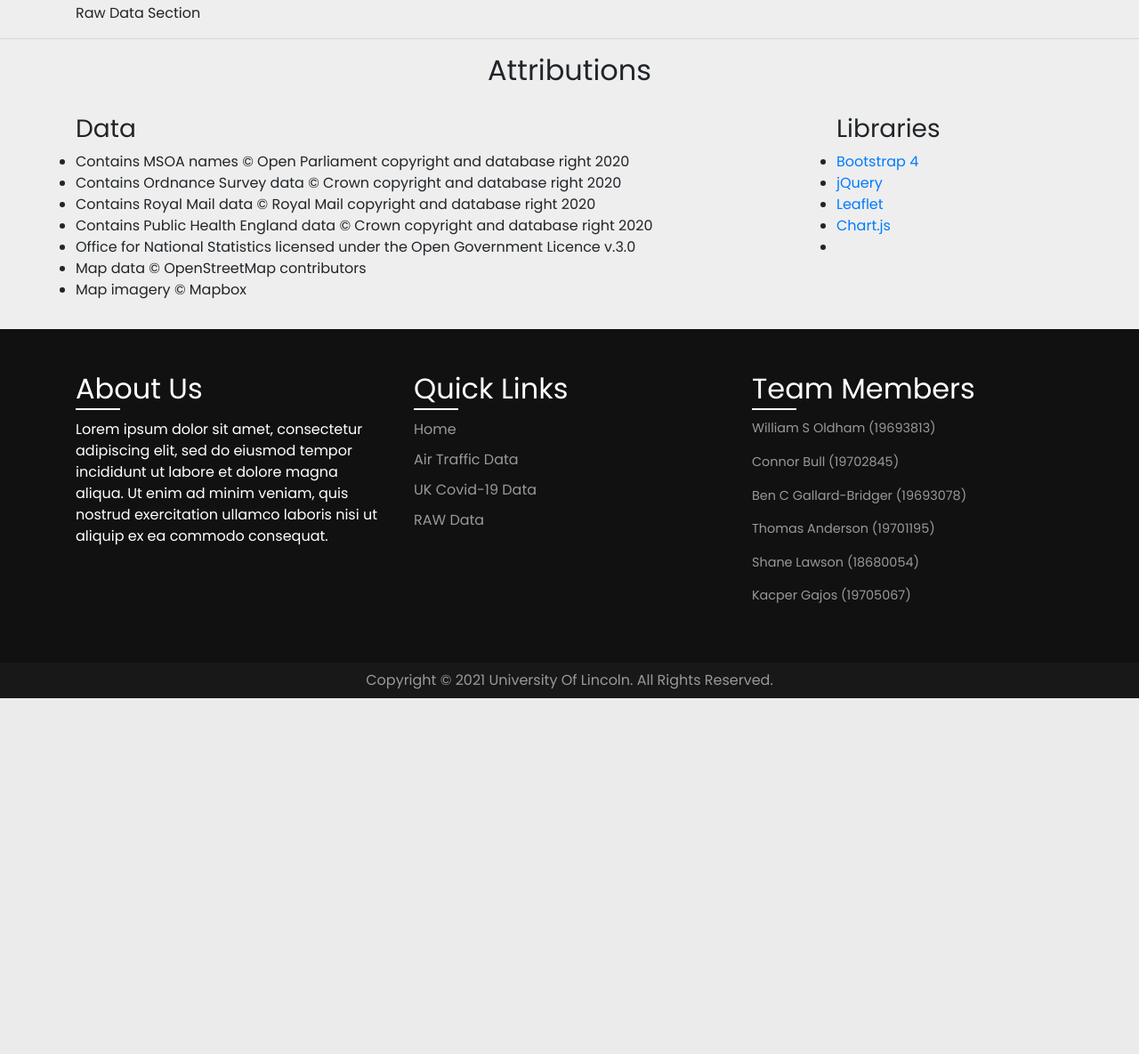
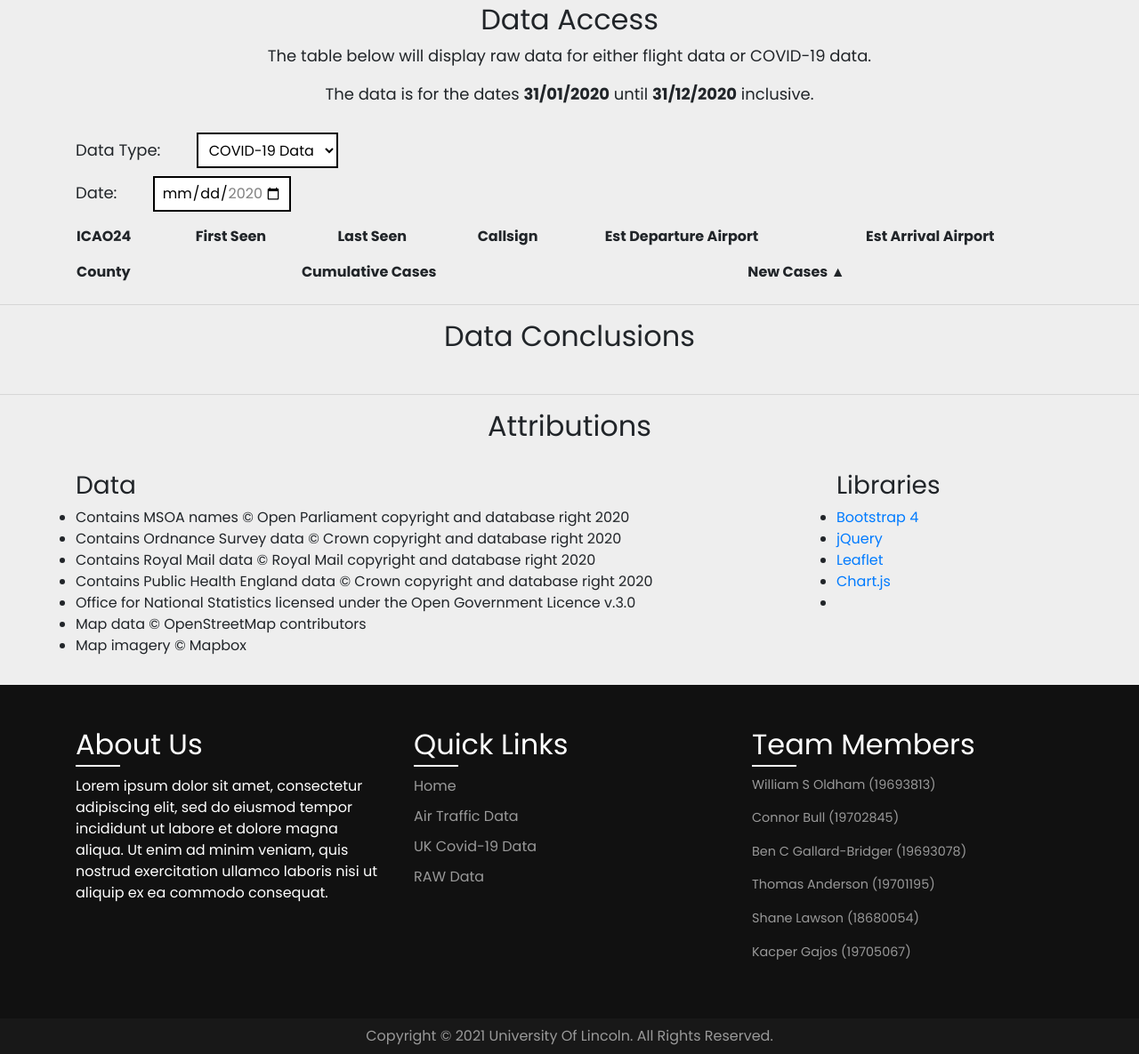
Before and after one commit to binaryoverload/TSEGroup8Website, a Flask app: page / in a window 1280 px wide. Shown: the part 2348-3533 px from the top of the page at 89% size. Before the commit the page ends 3133 px from the top, so only its background shows below. Run offline with Flask 2, Linux system fonts and the light colour scheme; lists and menus that the app fills with data are empty; some libraries are stand-ins or nearby versions; grey boxes are pictures that could not be loaded.

Commit message:
Start work on Raw Data section

```diff
--- a/static/index.css
+++ b/static/index.css
@@ -62,12 +62,48 @@ body {
 }
 
 input[type="text"],
+input[type="date"],
 select {
     padding: 0.25em 0.5em;
     background: white;
     border: #000 2px solid;
     max-width: none;
     height: 2.5rem;
+    outline: none;
+}
+
+table {
+    border-collapse: collapse;
+    width: 100%;
+}
+
+#covid-data-table thead,
+#covid-data-table th {
+    position: sticky;
+    top: 0;
+    z-index: 1;
+}
+
+#flight-data-table thead,
+#flight-data-table th {
+    position: sticky;
+    top: 0;
+    z-index: 1;
+}
+
+.table-container {
+    overflow-x: scroll;
+    overflow-y: scroll;
+    max-height: 90vh;
+}
+
+th,
+td {
+    padding: 8px 16px;
+}
+
+th {
+    background: #eee;
 }
 
 label {
--- a/static/js/graphing.js
+++ b/static/js/graphing.js
@@ -88,18 +88,6 @@ function convertDateToJSDate(inputDate) {
     return new Date(+dateParts[2], dateParts[1] - 1, +dateParts[0]);
 }
 
-(async function() {
-    const counties = await fetch("/counties").then(r => r.json())
-    const select = document.getElementById("graphing-county-input")
-    for (let county of Object.keys(counties)) {
-        const opt = document.createElement("option")
-        opt.value = county
-        opt.innerText = counties[county]
-        select.appendChild(opt)
-    }
-    chartUpdate(document.getElementById("graphing-county-input").value)
-})()
-
 function chartUpdate(county) {
     let covidPromise = (county === "all" ? fetch("/covid/totals") : fetch("/covid/" + county)).then(r => {
         if (r.ok) return r.text()
@@ -153,6 +141,8 @@ function chartUpdate(county) {
     });
 }
 
+chartUpdate(document.getElementById("graphing-county-input").value)
+
 document.getElementById("graphing-county-input").addEventListener("change", function(e) {
     chartUpdate(e.target.value)
 });
--- /dev/null
+++ b/static/js/main.js
@@ -0,0 +1,54 @@
+const countyBoxes = ["graphing-county-input", "data-county-input"];
+
+(async function() {
+    const counties = await fetch("/counties").then(r => r.json())
+    window.counties = counties
+    for (let county of Object.keys(counties)) {
+        for (let box of countyBoxes) {
+            let select = document.getElementById(box);
+            const opt = document.createElement("option")
+            opt.value = county
+            opt.innerText = counties[county]
+            select.appendChild(opt)
+        }
+    }
+})()
+
+document.getElementById("data-type-input").addEventListener("change", function(e) {
+    if (e.target.value === "covid") {
+        document.getElementById("data-county-inputs").classList.add("d-none")
+    } else {
+        document.getElementById("data-county-inputs").classList.remove("d-none")
+    }
+})
+
+document.getElementById("data-date-input").addEventListener("change", function(e) {
+    console.log("Changed!")
+    console.log("Mode: ", document.getElementById("data-type-input").value)
+    let day = e.target.value.split("-")[2]
+    let month = e.target.value.split("-")[1]
+    let year = e.target.value.split("-")[0]
+
+    let newDate = `${day}/${month}/${year}`
+    if (document.getElementById("data-type-input").value === "covid") {
+        let tableBody = document.querySelector("#covid-data-table>table>tbody");
+        tableBody.innerHTML = "";
+
+
+        let data = window.covidData.filter(row => row[0] === newDate).sort((row1, row2) => row2[3] - row1[3])
+
+        for (let row of data) {
+            let rowElement = document.createElement("tr")
+            let countyCell = document.createElement("td")
+            countyCell.innerText = window.counties[row[1]]
+            let cumulativeCell = document.createElement("td")
+            cumulativeCell.innerText = row[2]
+            let dailyCell = document.createElement("td")
+            dailyCell.innerText = row[3]
+            rowElement.appendChild(countyCell)
+            rowElement.appendChild(cumulativeCell)
+            rowElement.appendChild(dailyCell)
+            tableBody.appendChild(rowElement)
+        }
+    }
+})
--- a/templates/index.html
+++ b/templates/index.html
@@ -159,7 +159,73 @@
 
     <hr>
 
-    <section id="raw-data-section" class="container section3">Raw Data Section</section>
+    <section id="raw-data-section" class="container section3">
+        <div class="row">
+            <div class="col-md-12">
+                <div class="section-header">
+                    <h2>Data Access</h2>
+                    <p>The table below will display raw data for either flight data or COVID-19 data. </p>
+                    <p>The data is for the dates <strong>31/01/2020</strong> until <strong>31/12/2020</strong> inclusive.</p>
+                </div>
+            </div>
+        </div>
+        <div class="row">
+            <div id="data-type-inputs" class="col-md-12 mb-2">
+                <label for="data-type-input">Data Type:</label>
+                <select id="data-type-input">
+                    <option value="covid">COVID-19 Data</option>
+                    <option value="flights">Flight Data</option>
+                </select>
+            </div>
+            <div id="data-county-inputs" class="col-md-6 mb-2 d-none">
+                <label for="data-county-input">County:</label>
+                <select id="data-county-input">
+                    <option value="null">--</option>
+                </select>
+            </div>
+            <div id="data-date-inputs" class="col-md-6 mb-2">
+                <label for="data-date-input">Date:</label>
+                <input type="date" id="data-date-input" min="2020-01-31" max="2020-12-31">
+            </div>
+
+        </div>
+        <div id="flight-data-table" class="row table-container">
+            <table>
+                <thead>
+                    <th>ICAO24</th>
+                    <th>First Seen</th>
+                    <th>Last Seen</th>
+                    <th>Callsign</th>
+                    <th>Est Departure Airport</th>
+                    <th>Est Arrival Airport</th>
+                </thead>
+                <tbody></tbody>
+            </table>
+        </div>
+        <div id="covid-data-table" class="row table-container">
+            <table>
+                <thead>
+                    <th>County</th>
+                    <th>Cumulative Cases</th>
+                    <th>New Cases &#9650;</th>
+                </thead>
+                <tbody></tbody>
+            </table>
+        </div>
+
+    </section>
+
+    <hr>
+
+    <section id="data-comments-section" class="container mb-3">
+        <div class="row">
+            <div class="col-md-12">
+                <div class="section-header">
+                    <h2>Data Conclusions</h2>
+                </div>
+            </div>
+        </div>
+    </section>
 
     <hr>
 
@@ -239,6 +305,7 @@
     <script src="https://unpkg.com/leaflet@1.7.1/dist/leaflet.js" integrity="sha512-XQoYMqMTK8LvdxXYG3nZ448hOEQiglfqkJs1NOQV44cWnUrBc8PkAOcXy20w0vlaXaVUearIOBhiXZ5V3ynxwA==" crossorigin=""></script>
     <script src="https://cdn.jsdelivr.net/npm/chart.js"></script>
 
+    <script src="static/js/main.js"></script>
     <script src="static/js/map.js"></script>
     <script src="static/js/graphing.js"></script>
 
```
